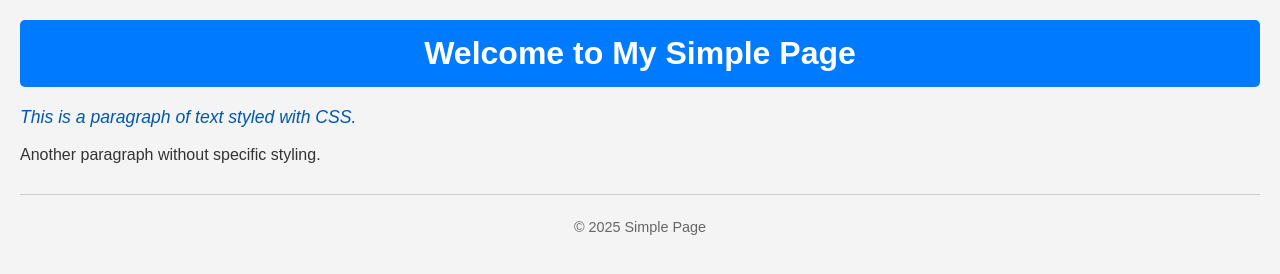
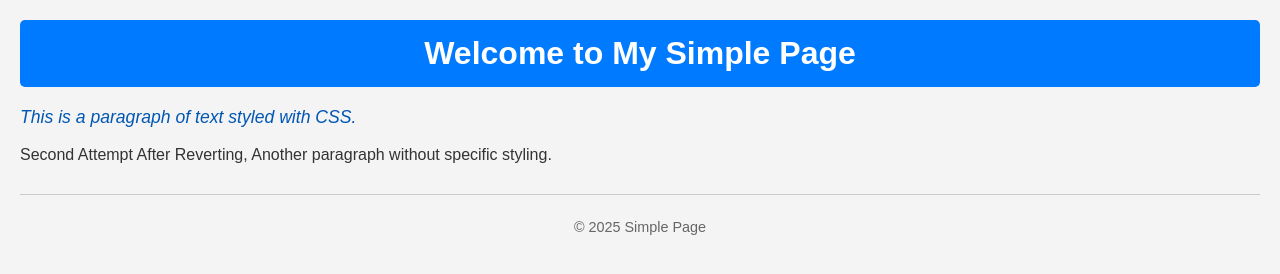
Before and after one commit to mgamalelsayed/HTMLrepo, a plain HTML site: page index.html in a window 1280 px wide. Drawn offline with Linux system fonts and the light colour scheme.

Commit message:
second commit

```diff
--- a/index.html
+++ b/index.html
@@ -13,7 +13,7 @@
 
     <main>
         <p class="intro-text">This is a paragraph of text styled with CSS.</p>
-        <p>Another paragraph without specific styling.</p>
+        <p>Second Attempt After Reverting, Another paragraph without specific styling.</p>
     </main>
 
     <footer>
```
